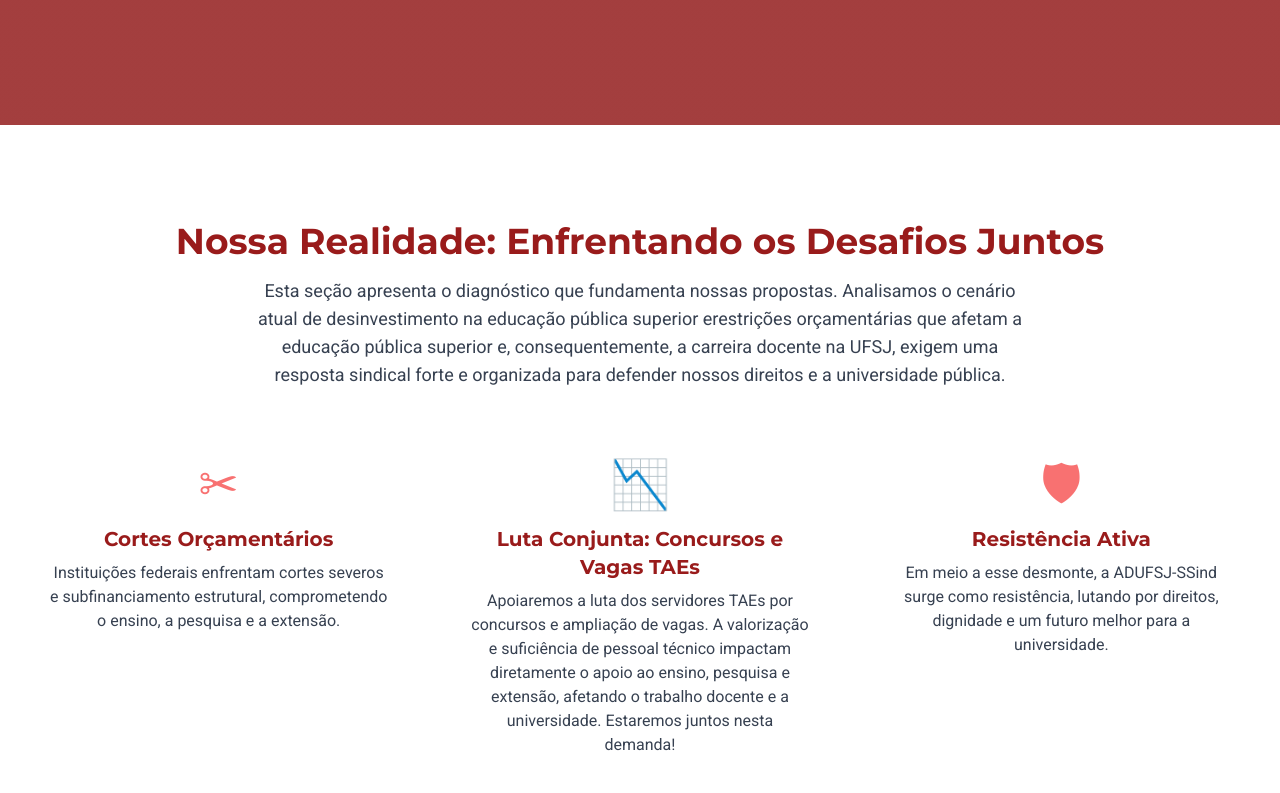
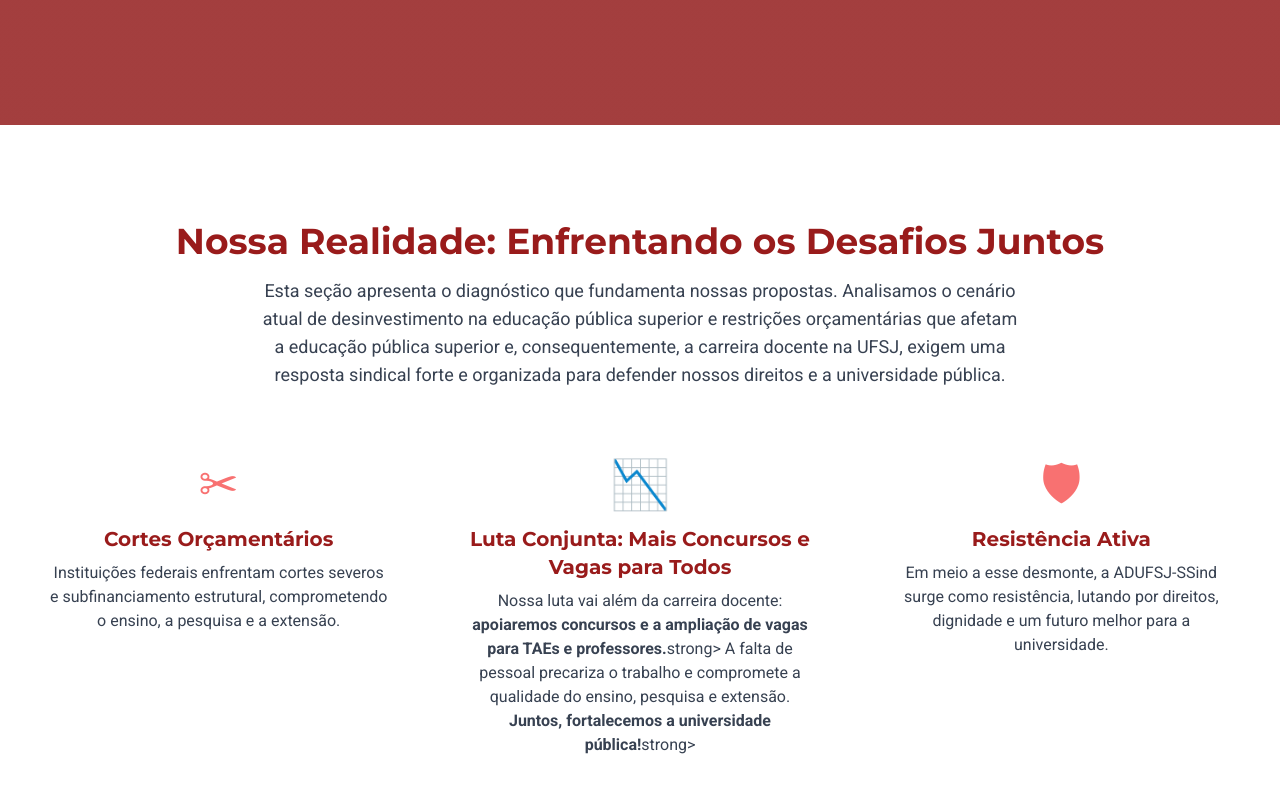
Before and after one commit to chapa2-adu-ufsj/chapa2-adu-ufsj.github.io, a plain HTML site: page index.html in a window 1280 px wide. Shown: the part 337-1130 px from the top of the page. Drawn offline with nearby package versions, Linux system fonts and the light colour scheme; placeholder pictures from the web are drawn by us.

Commit message:
Update index.html

```diff
--- a/index.html
+++ b/index.html
@@ -65,7 +65,8 @@
                     Desafios Juntos</h2>
                 <p class="text-center max-w-3xl mx-auto text-lg text-gray-700 mb-12">
                     Esta seção apresenta o diagnóstico que fundamenta nossas propostas. Analisamos o cenário atual de
-                    desinvestimento na educação pública superior erestrições orçamentárias que afetam a educação pública superior e, consequentemente, a carreira docente na UFSJ, exigem uma resposta sindical forte e organizada para defender nossos direitos e a universidade pública.
+                    desinvestimento na educação pública superior e restrições orçamentárias que afetam a educação pública superior e, consequentemente, a carreira docente na UFSJ, exigem uma resposta sindical forte
+ e organizada para defender nossos direitos e a universidade pública.
                 </p>
                 <div class="grid md:grid-cols-3 gap-8 text-center">
                     <div class="p-6">
@@ -76,8 +77,9 @@
                     </div>
                     <div class="p-6">
                         <div class="text-5xl text-red-400 mb-4">📉</div>
-                        <h3 class="text-xl font-bold mb-2 text-red-800">Luta Conjunta: Concursos e Vagas TAEs</h3>
-                        <p class="text-gray-700">Apoiaremos a luta dos servidores TAEs por concursos e ampliação de vagas. A valorização e suficiência de pessoal técnico impactam diretamente o apoio ao ensino, pesquisa e extensão, afetando o trabalho docente e a universidade. Estaremos juntos nesta demanda!</p>
+                        <h3 class="text-xl font-bold mb-2 text-red-800">Luta Conjunta: Mais Concursos e Vagas para Todos</h3>
+                        <p class="text-gray-700">Nossa luta vai além da carreira docente: <strong>apoiaremos concursos e a ampliação de vagas para TAEs e professores.</strong>strong> A falta de pessoal precariza o trabalho e compromete a qualidade do ensino, pesquisa e extensão.
+ <strong>Juntos, fortalecemos a universidade pública!</strong>strong></p>
                     </div>
                     <div class="p-6">
                         <div class="text-5xl text-red-400 mb-4">🛡</div>
```
